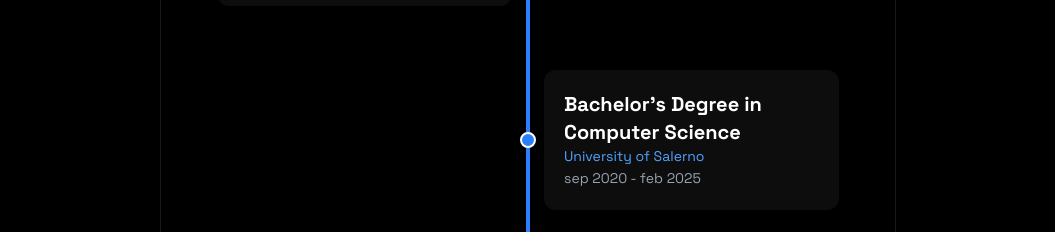
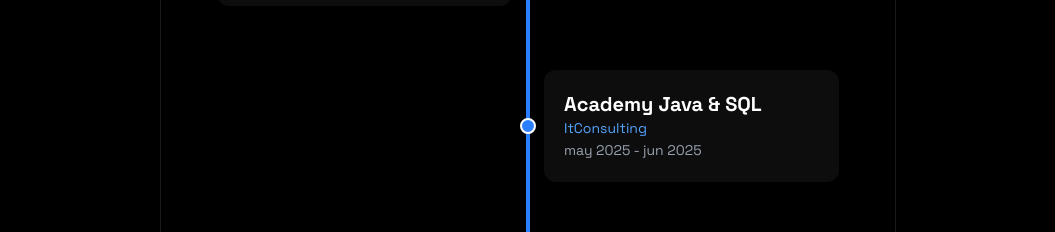
Before and after one commit to riccardo-ferraris/riccardoferraris-portfolio, a React (Vite) app: page / in a window 1280 px wide. Shown: the part 2171-2403 px from the top of the page, without its empty margins (112-1167 px from the left). Built offline with nearby package versions, Linux system fonts and the light colour scheme.

Commit message:
Aggiornata Timeline Education e CV
- DA REINTEGRARE LOGO NAVBAR

```diff
--- a/src/components/Navbar.jsx
+++ b/src/components/Navbar.jsx
@@ -1,6 +1,6 @@
 import React, { useEffect } from "react";
 import AnchorNavbar from "./AnchorNavbar";
-import logo from "../../dist/assets/logo.svg";
+// import logo from "../../dist/assets/logo.svg";
 
 const Navbar = ({ menuOpen, setMenuOpen }) => {
   useEffect(() => {
@@ -12,7 +12,7 @@
       <div className="max-w-5xl mx-auto px-4">
         <div className="flex justify-between items-center h-16">
           <a href="#home" className="font-mono text-xl font-bold text-white">
-            <img src={logo} className="w-45 h-auto" alt="Logo" />
+            {/* <img src={logo} className="w-45 h-auto" alt="Logo" /> */}
           </a>
 
           <div
--- a/src/components/Timeline.jsx
+++ b/src/components/Timeline.jsx
@@ -3,6 +3,7 @@
 
 const educationData = [
     { year: 'feb 2025 - Present', title: 'Advanced React Course', place: 'Udemy' },
+    { year: 'may 2025 - jun 2025', title: 'Academy Java & SQL', place: 'ItConsulting' },
     { year: 'sep 2020 - feb 2025', title: "Bachelor's Degree in Computer Science", place: 'University of Salerno' },
     { year: 'sep 2015 - sep 2020', title: 'Scientific High School Diploma', place: 'Liceo Caravaggio' },
 ];
--- a/src/components/sections/Home.jsx
+++ b/src/components/sections/Home.jsx
@@ -1,6 +1,6 @@
 import React from 'react'
 import imgPath from '../../assets/miaFoto.jpg'
-import CVPath from '../../assets/CV EN Ferraris.pdf'
+import CVPath from '../../assets/CV Inglese.pdf'
 
 const Home = () => {
     const commonTitleStyle = 'text-5xl md:text-7xl font-bold 2xl:text-left '
```
Also changed, not shown: 1 other file (tests, documents, lock files or other folders).
